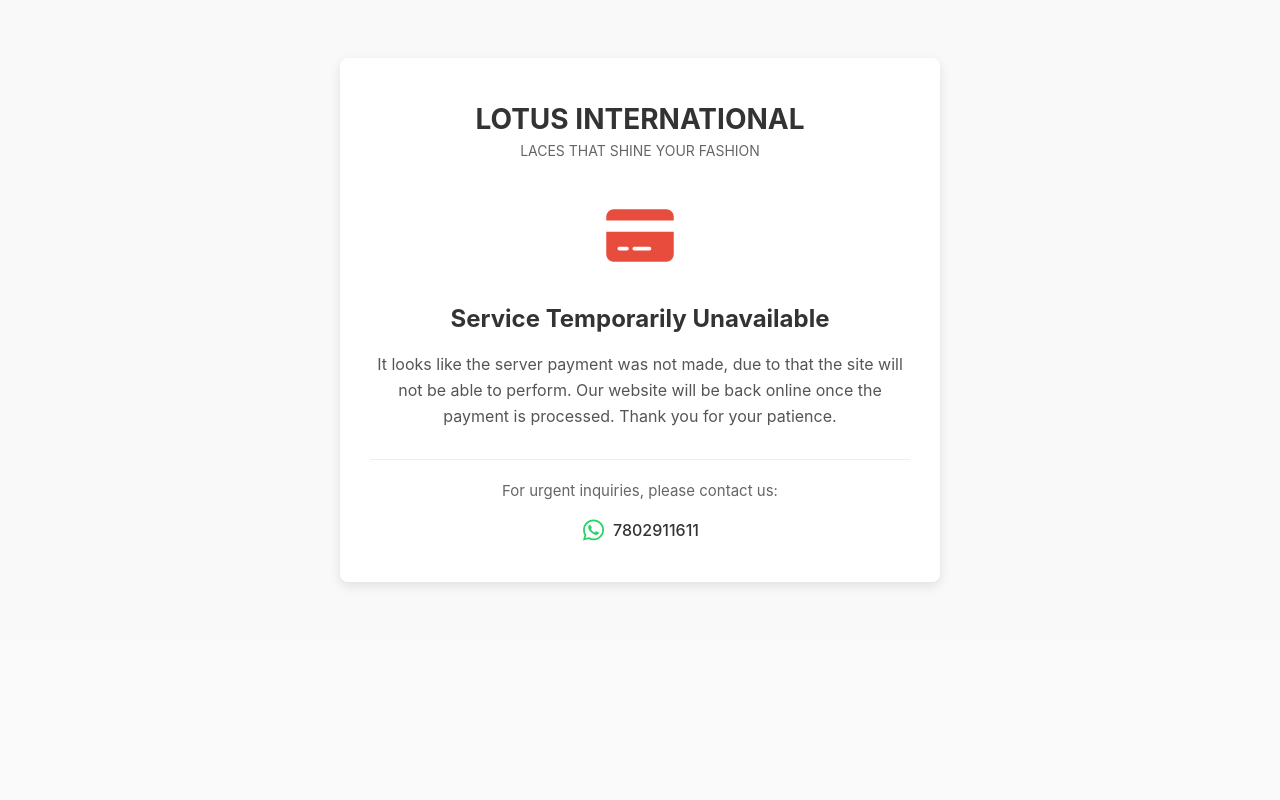
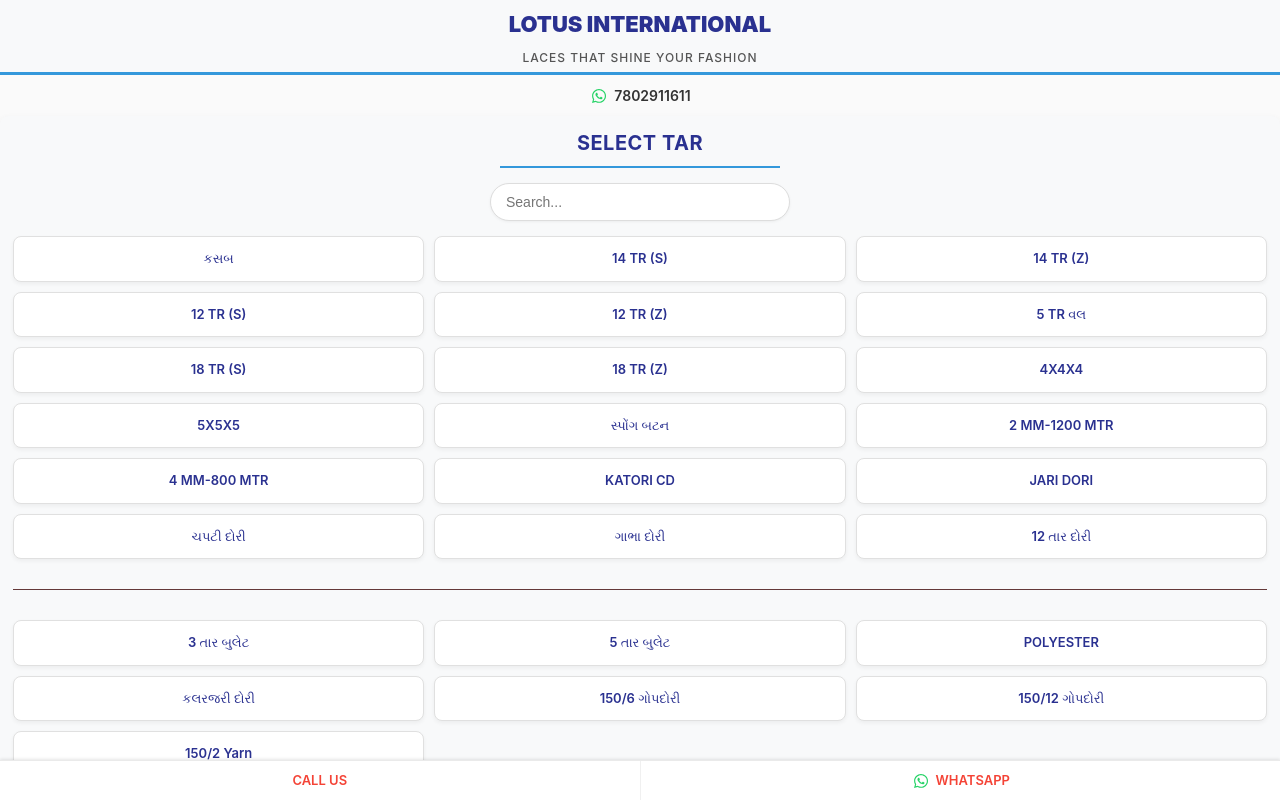
Before and after one commit to mehuljariwala/yarn-calculator, a React (Vite) app: page / in a window 1280 px wide. Built offline with nearby package versions, Linux system fonts and the light colour scheme.

Commit message:
fix: build issues

```diff
--- a/src/main.jsx
+++ b/src/main.jsx
@@ -6,7 +6,7 @@
 import Maintenance from "./components/Maintenance/Maintenance.jsx";
 
 // Set this to true to enable maintenance mode, false to show the normal application
-const MAINTENANCE_MODE = true;
+const MAINTENANCE_MODE = false;
 
 ReactDOM.createRoot(document.getElementById("root")).render(
   <React.StrictMode>
```
